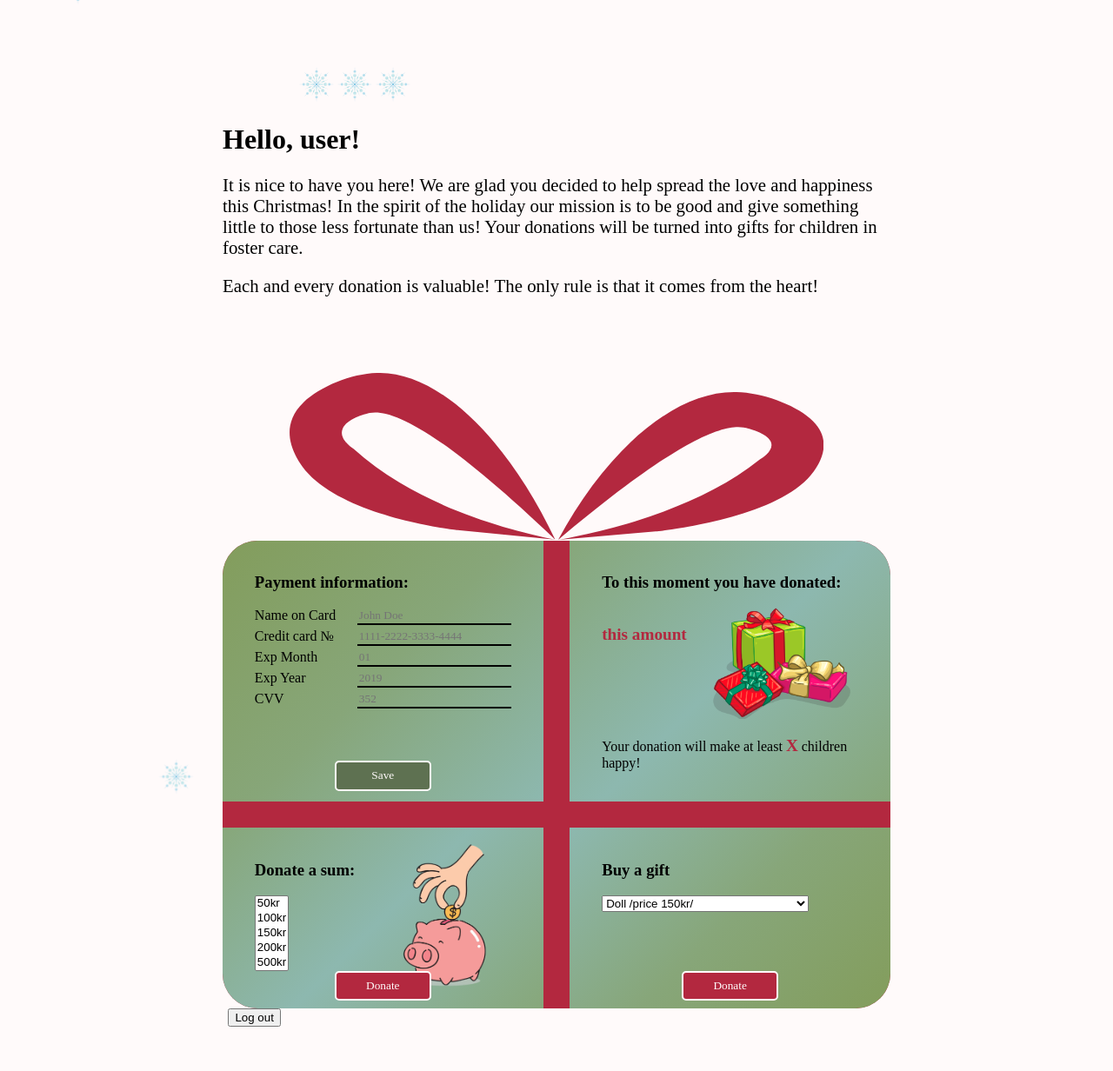
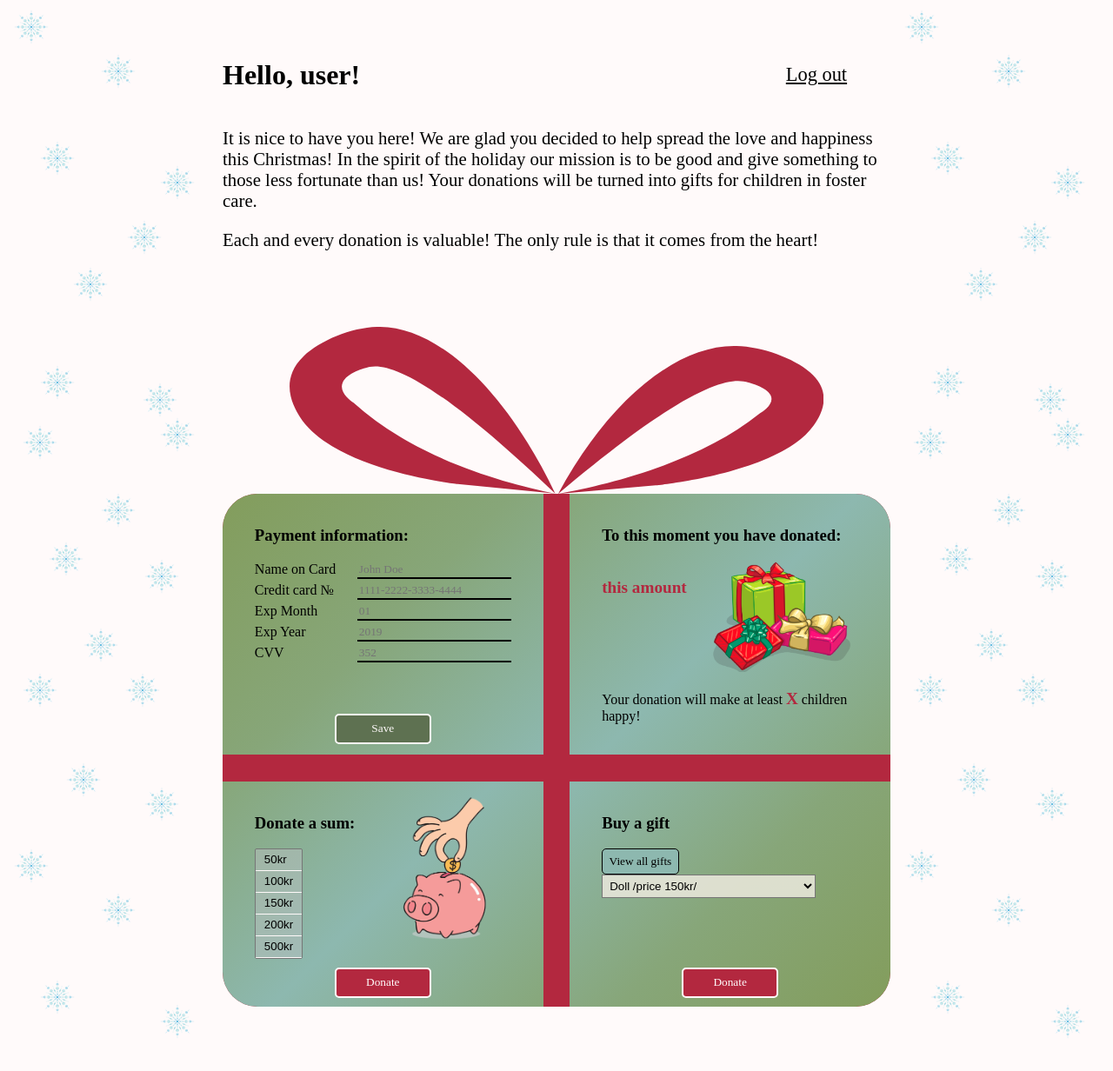
Before and after one commit to elitzca/christmas-angels, a website: page profile2.html in a window 1280 px wide. Shown: the whole page at 87% size. After the commit the page ends 1204 px from the top, so only its background shows below. Drawn offline with Linux system fonts and the light colour scheme; no server answers; a web font is replaced by a local one.

Commit message:
snow added

```diff
--- a/profile2.html
+++ b/profile2.html
@@ -13,52 +13,22 @@
   </head>
 
   <body class="profile-app">
-    <aside class="snow-cont aside-left ">
-      <img
-        id="sf1"
-        class="snow"
-        src="images/Snowflakes-Transparent-Background-PNG.png"
-        alt=""
-      />
-      <img
-        id="sf2"
-        class="snow"
-        src="images/Snowflakes-Transparent-Background-PNG.png"
-        alt=""
-      />
-      <img
-        id="sf3"
-        class="snow"
-        src="images/Snowflakes-Transparent-Background-PNG.png"
-        alt=""
-      />
-      <img
-        id="sf4"
-        class="snow"
-        src="images/Snowflakes-Transparent-Background-PNG.png"
-        alt=""
-      />
-      <img
-        id="sf5"
-        class="snow"
-        src="images/Snowflakes-Transparent-Background-PNG.png"
-        alt=""
-      />
-    </aside>
+    <aside class="snow-wrap"><div class="snow"></div></aside>
 
     <main>
       <!---->
-      <nav></nav>
 
-      <h1>Hello, <span id="user-name">user</span>!</h1>
-
+     <div class="top-div">
+        <h1>Hello, <span id="user-name">user</span>!</h1>
+        <a id="log-out"><p>Log out</p></a>
+      </div>
       <div class="welcome-text">
         <p>
           It is nice to have you here! We are glad you decided to help spread
           the love and happiness this Christmas! In the spirit of the holiday
-          our mission is to be good and give something little to those less
-          fortunate than us! Your donations will be turned into gifts for
-          children in foster care.
+          our mission is to be good and give something to those less fortunate
+          than us! Your donations will be turned into gifts for children in
+          foster care.
         </p>
         <p>
           Each and every donation is valuable! The only rule is that it comes
@@ -190,6 +160,9 @@
             <!-- <section> -->
             <form name="gift-donation">
               <h3>Buy a gift</h3>
+              <button id="view-gifts" class="style-button">
+                View all gifts
+              </button>
               <select name="gift" size="1">
                 <option name="doll" value="doll">Doll /price 150kr/</option>
                 <option name="lego" value="lego">Lego set /price 500kr/</option>
@@ -212,10 +185,10 @@
         </div>
       </div>
 
-      <button id="log-out">Log out</button>
+
     </main>
 
-    <aside class="snow-cont aside-right"></aside>
+    <aside class="snow-wrap"><div class="snow"></div></aside>
   </body>
   <script src="scripts/profile.js"></script>
 </html>
--- a/scss/styles.scss
+++ b/scss/styles.scss
@@ -42,9 +42,51 @@ button {
 
 /* ###################################
 
+SNOW:
+
+################################### */
+
+@media only screen and (min-width: 1025px) {
+  .snow {
+    width: 240px;
+    margin: auto;
+    height: 1200px;
+    background-image: url(../images/snow-240x4800.png);
+    animation: letItSnow 50s linear infinite;
+  }
+
+  .snow-wrap {
+    width: 240px;
+  }
+
+  @keyframes letItSnow {
+    to {
+      background-position-y: 4800px;
+    }
+  }
+}
+
+/* ###################################
+
 PROFILE PAGE:
 
 ################################### */
+
+.top-div {
+  display: grid;
+  grid-template-columns: 50% 50%;
+}
+
+.top-div a {
+  cursor: pointer;
+  font-size: 1.4em;
+}
+
+.top-div a p {
+  text-decoration: underline;
+  float: right;
+  margin: 7% 13% 0 0;
+}
 
 input {
   border: none;
@@ -64,19 +106,6 @@ input {
   display: block;
   margin: auto;
   max-width: 80%;
-}
-
-.snow {
-  max-width: 40px;
-}
-
-#sf1 {
-  transform: translate(-8vw, -10vh);
-  animation: letItSnow1 10s ease-out infinite;
-}
-
-#sf2 {
-  transform: translate(-18vw, -14vh);
 }
 
 @keyframes letItSnow1 {
@@ -257,16 +286,41 @@ img#cc {
   background-color: $red;
   font-family: $mainFont;
   color: $white;
+  cursor: pointer;
 }
 #save-card-btn,
+#view-gifts,
 .cc-anim button {
   background-color: $darkGreen;
+}
+#view-gifts {
+  color: black;
+  background-color: $lightBlue;
+  border: 1px solid black;
+  margin: 0;
+  position: relative;
 }
 p#amount-donated,
 #children-happy {
   font-size: 1.2em;
   font-weight: bolder;
   color: #b3283f;
+}
+select {
+  background-color: transparent;
+}
+select option {
+  padding: 4px 10px;
+  background-color: rgba(192, 192, 197, 0.418);
+  border-bottom: 1px solid $white;
+}
+.gift-don select {
+  background-color: #ece9deda;
+  padding: 4px;
+}
+.gift-don select option {
+  background-color: $champagne;
+  border: 1px solid $white;
 }
 @media only screen and (max-width: 1024px) {
   img {
@@ -279,9 +333,12 @@ p#amount-donated,
     background-color: $red;
     border-radius: 40px;
   }
-  body.profile-app {
-    margin: 6% 0;
-    padding: 0vh 20%;
+  body {
+    display: grid;
+    grid-template-columns: 20% 60% 20%; // padding: 0vh 20%;
+  }
+  main {
+    padding: 6% 0;
   }
   .grid-top,
   .donations-grid {
@@ -301,6 +358,9 @@ p#amount-donated,
   .grid-sq-3 img {
     height: 13vw;
     margin: 0 0 0 20%;
+  }
+  .grid-sq-3 {
+    margin: 0 0 12% 0;
   }
   .user-card,
   .donation-info,
```
Also changed, not shown: images/middle-top-snow.png (added), images/snoflake-40x40.png (added), images/snow-240x4800.png (added), images/snow.png (added), images/top-snow.png (added), styles/style.css, 1 other file.
